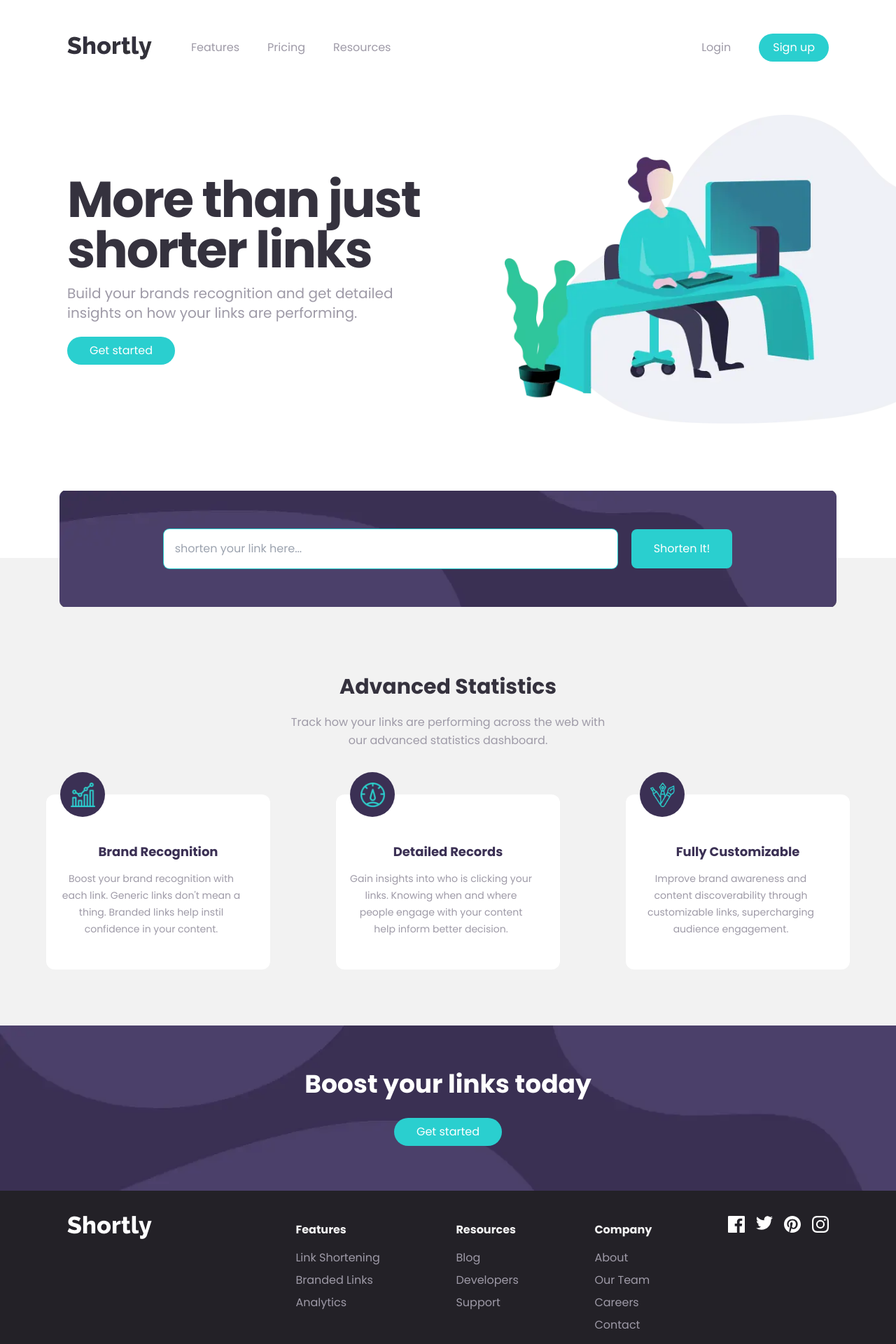
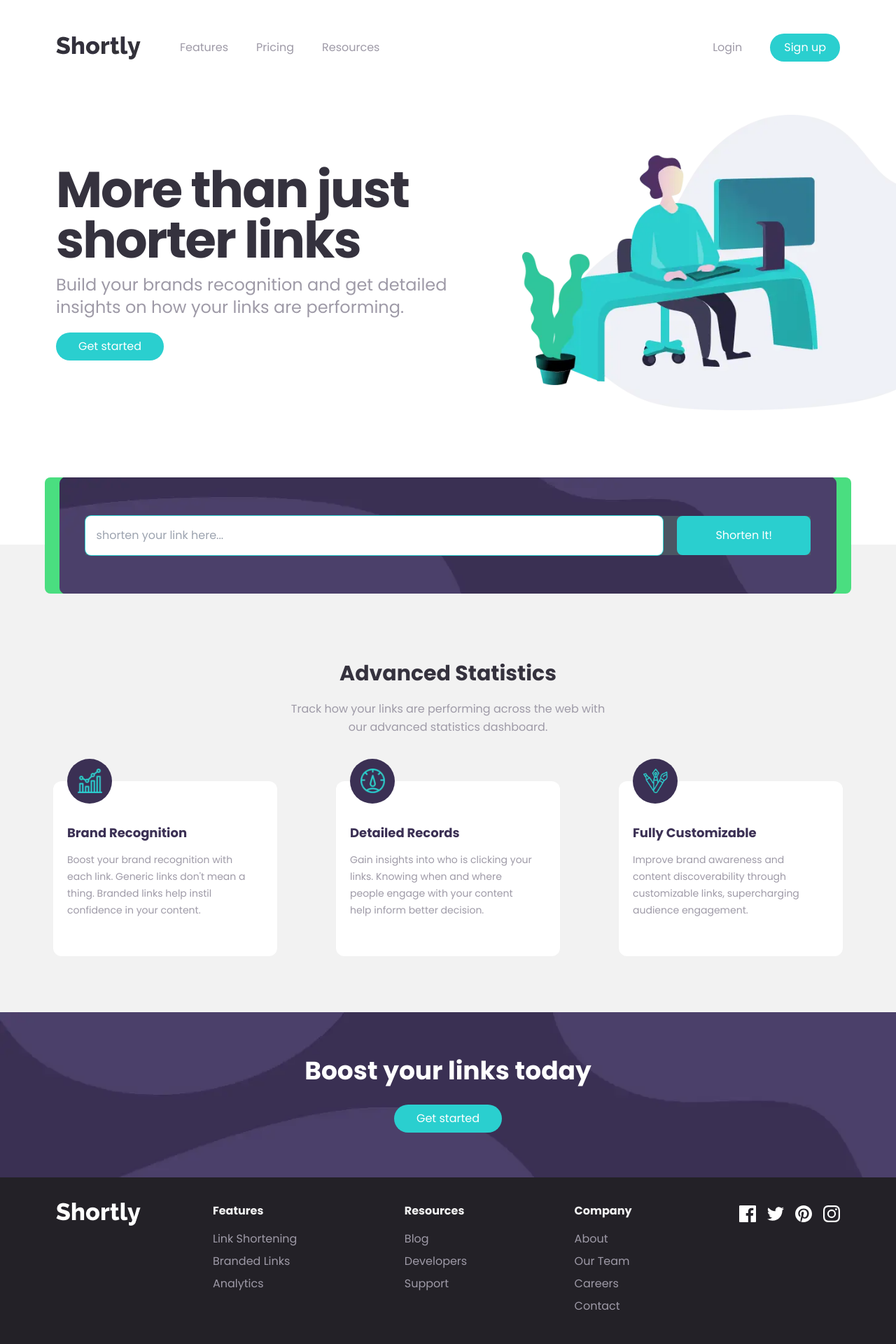
Before and after one commit to Dennardavid/Shortly, a Next.js app: page / in a window 1280 px wide. Shown: the top 1920 px of the page at 70% size. Built offline with nearby package versions, Linux system fonts and the light colour scheme.

Commit message:
media querry landing page

```diff
--- a/src/components/footer.tsx
+++ b/src/components/footer.tsx
@@ -25,7 +25,7 @@ export function FirstFooter() {
 }
 
 const FooterSection = ({ title, links }) => (
-  <div className="mb-3 mt-2">
+  <div className="mb-3 mt-2 md:mt-0">
     <h2 className="mb-2 md:mb-4 text-center md:text-left font-semibold text-Gray">{title}</h2>
     <ul className="flex flex-col text-center md:text-left gap-2 text-GrayishViolet">
       {links.map((link, index) => (
@@ -49,13 +49,13 @@ const SocialIcon = ({ svgPath, width, height, alt }) => (
 
 export function SecondFooter() {
   return (
-    <section className="bg-VeryDarkViolet flex flex-col md:flex-row text-white px-24 justify-between pt-9 pb-10">
+    <section className="bg-VeryDarkViolet flex flex-col md:flex-row text-white md:px-10 lg:px-20 justify-between pt-9 pb-10">
       <div className="self-center md:self-start mb-2 md:mb-0">
         <Link href="/">
           <Image src={shortlyLogo} alt="Shortly logo" />
         </Link>
       </div>
-      <div className="flex flex-col md:flex-row justify-center md:justify-between md:w-[70%]">
+      <div className="flex flex-col md:flex-row md:justify-between md:w-[80%]">
         <FooterSection
           title={"Features"}
           links={[
@@ -81,8 +81,8 @@ export function SecondFooter() {
             { href: "#", text: "Contact" },
           ]}
         />
-        <div className="self-center mt-3 md:mt-0 md:self-start">
-          <ul className="flex space-x-4">
+        <div className="self-center mt-3 md:mt-1 md:self-start">
+          <ul className="flex items-center space-x-4">
             <SocialIcon
               svgPath="M22.675 0H1.325C.593 0 0 .593 0 1.325v21.351C0 23.407.593 24 1.325 24H12.82v-9.294H9.692v-3.622h3.128V8.413c0-3.1 1.893-4.788 4.659-4.788 1.325 0 2.463.099 2.795.143v3.24l-1.918.001c-1.504 0-1.795.715-1.795 1.763v2.313h3.587l-.467 3.622h-3.12V24h6.116c.73 0 1.323-.593 1.323-1.325V1.325C24 .593 23.407 0 22.675 0z"
               width={24}
--- a/src/components/hero.tsx
+++ b/src/components/hero.tsx
@@ -4,12 +4,12 @@ import Link from "next/link";
 
 function HeroSection() {
   return (
-    <section className="flex flex-col-reverse md:flex-row justify-between md:pl-24 mt-7 pb-32 md:pb-40">
+    <section className="flex flex-col-reverse md:flex-row justify-between md:pl-10 lg:pl-20 mt-7 pb-32 md:pb-40">
       <div className="self-center text-center mt-8 md:mt-0 md:text-start md:max-w-2xl">
-        <h1 className="font-bold text-5xl md:text-7xl text-VeryDarkBlue leading-tight -tracking-[2px]">
+        <h1 className="font-bold text-5xl lg:text-7xl text-VeryDarkBlue leading-tight -tracking-[2px]">
           More than just shorter links
         </h1>
-        <p className=" font-medium text-GrayishViolet leading-8 max-w-[95%] md:w-[80%] text-lg md:text-xl mt-3 mx-auto md:mx-0">
+        <p className="font-medium text-GrayishViolet leading-8 max-w-[95%] md:w-[100%] text-lg lg:text-2xl mt-3 mx-auto md:mx-0">
           Build your brands recognition and get detailed insights on how your
           links are performing.
         </p>
--- a/src/components/navbar.tsx
+++ b/src/components/navbar.tsx
@@ -6,12 +6,12 @@ import shortlyLogo from "../../public/Shortly.webp";
 function NavBar() {
   return (
     <header>
-      <nav className="flex justify-between px-6 md:px-24 py-9 md:py-12">
-        <div className="flex items-center justify-center gap-x-14">
+      <nav className="flex justify-between px-6 md:px-10 lg:px-20 py-9 md:py-12">
+        <div className="flex items-center justify-center md:gap-x-8 lg:gap-x-14">
           <Link href="/">
             <Image src={shortlyLogo} alt="Shortly_logo" />
           </Link>
-          <ul className="text-GrayishViolet text-base font-medium hidden md:flex gap-x-10">
+          <ul className="text-GrayishViolet text-base font-medium hidden md:flex md:gap-x-8 lg:gap-x-10">
             <li>
               <a href="#">Features</a>
             </li>
@@ -23,7 +23,7 @@ function NavBar() {
             </li>
           </ul>
         </div>
-        <div className="hidden md:flex md:gap-x-10 items-center">
+        <div className="hidden md:flex md:gap-x-8 lg:gap-x-10 items-center">
           <Link
             href="/login"
             className="font-medium text-base text-GrayishViolet"
--- a/src/components/shortener.tsx
+++ b/src/components/shortener.tsx
@@ -25,7 +25,7 @@ function Stats() {
   const articleInfo = articles.map((data) => (
     <article
       key={data.header}
-      className="bg-white rounded-xl px-5 py-8 md:w-[320px] h-[250px] relative text-center"
+      className="bg-white rounded-xl px-5 py-6 lg:w-[320px] lg:h-[250px] relative text-center md:text-left"
     >
       <div className="h-16 w-16 rounded-full bg-DarkViolet flex items-center justify-center m-auto absolute -top-8">
         <Image src={data.image} alt={data.alt} width={35} height={35} />
@@ -51,7 +51,7 @@ function Stats() {
         </p>
       </div>
 
-      <div className="flex flex-col gap-12 justify-center md:flex-row mt-16 md:justify-evenly w-full px-5">
+      <div className="flex flex-col gap-12 md:gap-7 lg:justify-evenly justify-center md:flex-row mt-16  w-full px-5">
         {articleInfo}
       </div>
     </section>
@@ -61,18 +61,18 @@ function Stats() {
 export function Shortener() {
   return (
     <>
-      <div className="bg-[url(../../public/background2.webp)] bg-center bg-no-repeat py-6 md:py-[55px] rounded-lg relative bottom-16 md:bottom-24 w-[90%] px-4 md:px-0 ">
-        <form className="flex flex-col md:flex-row justify-center gap-5 w-3/4 mx-auto">
+      <div className="bg-[url(../../public/background2.webp)] bg-center bg-no-repeat py-6 md:py-[45px] lg:py-[55px] rounded-lg bg-green-400 relative bottom-16 md:bottom-24 w-[90%]">
+        <form className="flex flex-col md:flex-row justify-center gap-5 w-3/4 md:w-[90%] mx-auto bg-gray-600">
           <input
             type="text"
             placeholder="shorten your link here..."
-            className="md:w-3/4 p-3 md:p-4 rounded-lg focus:outline-none focus:ring-1 focus:ring-cyan"
+            className="md:w-[80%] p-2 md:p-3 lg:p-4 rounded-lg focus:outline-none focus:ring-1 focus:ring-cyan"
           />
-          <button type="submit" className="px-8 py-3 rounded-lg">
+          <button type="submit" className="md:w-32 lg:w-48 lg:px-8 py-2 lg:py-3 rounded-lg">
             Shorten It!
           </button>
         </form>
-        <div className="wrongUrlContainer">
+        <div>
           <small id="wrong_url"></small>
         </div>
       </div>
--- a/tailwind.config.ts
+++ b/tailwind.config.ts
@@ -8,13 +8,10 @@ const config: Config = {
   ],
   theme: {
     extend: {
-    /*   screens: {
-        sm: { max: "767px" },
-        md: { min: "768px", max: "1023px" },
-        lg: { min: "1024px", max: "1279px" },
-        xl: { min: "1280px", max: "1535px" },
-        "2xl": { min: "1536px" },
-      }, */
+      screens: {
+        md: "750px" /* Tablet */,
+        lg: "1024px" /* Laptop */,
+      },
       colors: {
         cyan: "hsl(180, 66%, 49%)",
         Cyanhover: "hsl(180, 75%, 60%)",
```
